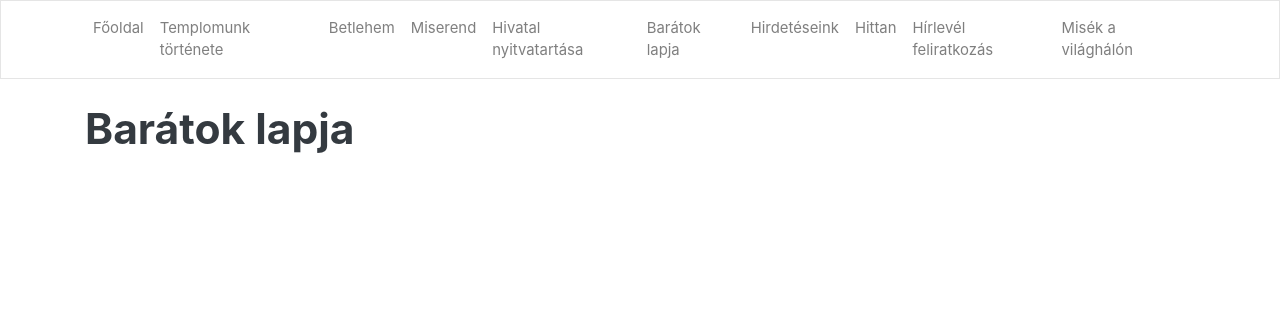
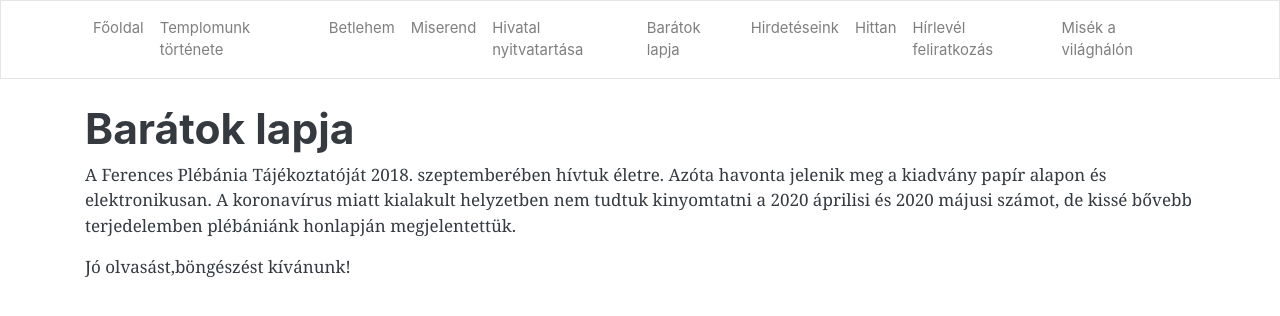
Before and after one commit to pecsi-ferences/pecsi-ferences.github.io, a Jekyll site: the page built from baratok.md, in a window 1280 px wide. Shown: the top 316 px of the page. Built offline with Jekyll 4.4.1, drawn with Linux system fonts in a browser that asks for light colours; nearby versions of some CDN libraries.

Commit message:
Update from Forestry.io Zoltán Dohány updated baratok.md

```diff
--- a/baratok.md
+++ b/baratok.md
@@ -1,12 +1,17 @@
 ---
 layout: default
 title: Barátok lapja
+
 ---
 # Barátok lapja
 
+A Ferences Plébánia Tájékoztatóját 2018. szeptemberében hívtuk életre. Azóta havonta jelenik meg a kiadvány papír alapon és elektronikusan. A koronavírus miatt kialakult helyzetben nem tudtuk kinyomtatni a 2020 áprilisi és 2020 májusi számot, de kissé bővebb terjedelemben plébániánk honlapján megjelentettük.
+
+Jó olvasást,böngészést kívánunk!
+
 {% assign pdfs = site.static_files | where: "type", "pdf" | reverse %}
 <ul>
-  {% for pdf in pdfs %}
-    <li><a href="{{ pdf.path }}">{{ pdf.basename }}</a></li>
-  {% endfor %}
+{% for pdf in pdfs %}
+<li><a href="{{ pdf.path }}">{{ pdf.basename }}</a></li>
+{% endfor %}
 </ul>
```
